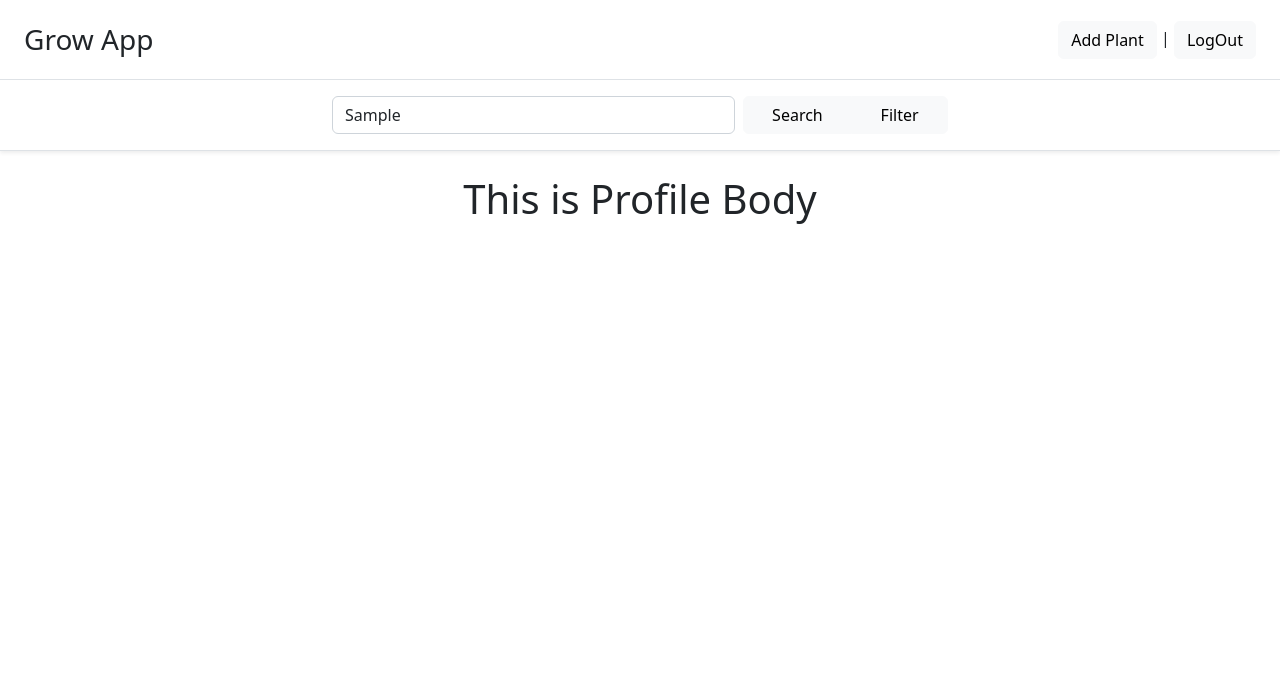
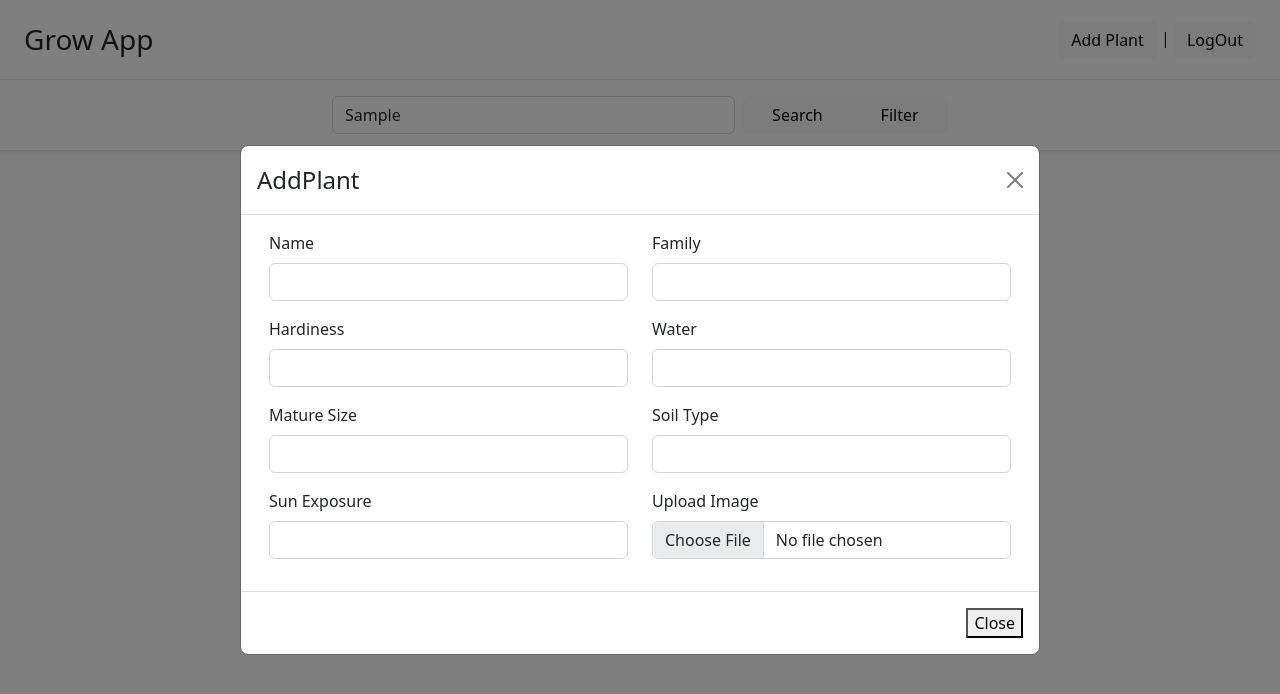
Before and after one commit to Shawn8z/React-plant-app, a React (Create React App) app: page / in a window 1280 px wide. Both pictures are taken after typing "Sample" into the empty fields and a click on the button "Add Plant". Shown: the top 694 px of the page. Built offline with nearby package versions, Linux system fonts and the light colour scheme.

Commit message:
added add plant modal and all the inputs about the new plant

```diff
--- a/src/App.js
+++ b/src/App.js
@@ -14,6 +14,7 @@ import ProfileBody from './Components/bodys/profile-body';
 
 import LoginModal from './Components/modals/login-modal';
 import RegisterModal from './Components/modals/register-modal';
+import AddPlantModal from './Components/modals/addPlant-modal';
 
 import TooltipContent from './Components/tooltipContent';
 
@@ -23,6 +24,7 @@ function App(props) {
 
 const [showLogin, setShowLogin] = useState(false);
 const [showRegister, setShowRegister] = useState(false);
+const [showAddPlant, setShowAddPlant] = useState(false);
 
 
 const handleCloseLogin = () => setShowLogin(false);
@@ -31,19 +33,25 @@ const handleShowLogin = () => setShowLogin(true);
 const handleCloseRegister = () => setShowRegister(false);
 const handleShowRegister = () => setShowRegister(true);
 
+const handleCloseAddPlant = () => setShowAddPlant(false);
+const handleshowAddPlant = () => setShowAddPlant(true);
 
 
 
   return (
     <div className="App">
 
-
+      {/* =====navbars===== */}
       {/* <MainNavbar
         handleShowRegister={handleShowRegister}
         handleShowLogin={handleShowLogin}
       /> */}
-      <ProfileNavbar />
+      <ProfileNavbar
+        handleshowAddPlant={handleshowAddPlant}
+      />
 
+
+      {/* =====modals===== */}
       <LoginModal
         show={showLogin}
         onHide={() => handleCloseLogin(false)}
@@ -52,8 +60,14 @@ const handleShowRegister = () => setShowRegister(true);
         show={showRegister}
         onHide={() => handleCloseRegister(false)}
       />
+      <AddPlantModal
+        show={showAddPlant}
+        onHide={() => handleCloseAddPlant(false)}
+      />
 
 
+
+      {/* =====bodys===== */}
       {/* <MainBody /> */}
       <ProfileBody />
 
--- /dev/null
+++ b/src/Components/modals/addPlant-modal.js
@@ -0,0 +1,101 @@
+import Form from 'react-bootstrap/Form';
+
+import Button from 'react-bootstrap/Button';
+import Modal from 'react-bootstrap/Modal';
+
+import Container from 'react-bootstrap/Container';
+import Row from 'react-bootstrap/Row';
+import Col from 'react-bootstrap/Col';
+
+
+function AddPlantModal(props) {
+
+    return (
+        <Modal
+            {...props}
+            size="lg"
+            centered
+        >
+
+            <Modal.Header closeButton>
+                <Modal.Title id="register-modal">
+                    AddPlant
+                </Modal.Title>
+            </Modal.Header>
+            <Modal.Body>
+
+                <Form>
+                    <Container>
+                        <Row>
+                            <Col>
+                                <Form.Group className="mb-3" controlId="name">
+                                    <Form.Label>Name</Form.Label>
+                                    <Form.Control type="text" />
+                                </Form.Group>
+                            </Col>
+                            <Col>
+                                <Form.Group className="mb-3" controlId="family">
+                                    <Form.Label>Family</Form.Label>
+                                    <Form.Control type="text"/>
+                                </Form.Group>
+                            </Col>
+                        </Row>
+
+                        <Row>
+                            <Col>
+                                <Form.Group className="mb-3" controlId="hardiness">
+                                    <Form.Label>Hardiness</Form.Label>
+                                    <Form.Control type="text" />
+                                </Form.Group>
+                            </Col>
+                            <Col>
+                                <Form.Group className="mb-3" controlId="water">
+                                    <Form.Label>Water</Form.Label>
+                                    <Form.Control type="text" />
+                                </Form.Group>
+                            </Col>
+                        </Row>
+
+                        <Row>
+                            <Col>
+                                <Form.Group className="mb-3" controlId="size">
+                                    <Form.Label>Mature Size</Form.Label>
+                                    <Form.Control type="text" />
+                                </Form.Group>
+                            </Col>
+                            <Col>
+                                <Form.Group className="mb-3" controlId="soil">
+                                    <Form.Label>Soil Type</Form.Label>
+                                    <Form.Control type="text" />
+                                </Form.Group>
+                            </Col>
+                        </Row>
+
+                        <Row>
+                            <Col>
+                                <Form.Group className="mb-3" controlId="sun">
+                                    <Form.Label>Sun Exposure</Form.Label>
+                                    <Form.Control type="text" />
+                                </Form.Group>
+                            </Col>
+                            <Col>
+                                <Form.Group className="mb-3" controlId="image">
+                                    <Form.Label>Upload Image</Form.Label>
+                                    <Form.Control type="file" />
+                                </Form.Group>
+                            </Col>
+                        </Row>
+
+                    </Container>
+                </Form>
+
+            </Modal.Body>
+            <Modal.Footer>
+                <button onClick={props.onHide}>Close</button>
+            </Modal.Footer>
+        </Modal>
+
+    )
+}
+
+export default AddPlantModal;
--- a/src/Components/modals/login-modal.js
+++ b/src/Components/modals/login-modal.js
@@ -25,8 +25,7 @@ function LoginModal(props) {
                 dapibus ac facilisis in, egestas eget quam. Morbi leo risus, porta ac
                 consectetur ac, vestibulum at eros.
                 </p>
-                {/* <Login /> */}
-                <Register />
+                <Login />
             </Modal.Body>
             <Modal.Footer>
                 <button onClick={props.onHide}>Close</button>
--- a/src/Components/modals/register-modal.js
+++ b/src/Components/modals/register-modal.js
@@ -1,8 +1,8 @@
 import { logDOM } from '@testing-library/react';
 import Button from 'react-bootstrap/Button';
 import Modal from 'react-bootstrap/Modal';
+import Register from '../login&register/register';
 import Login from '../login&register/login';
-import Register from '../login&register/register';
 
 function RegisterModal(props) {
 
@@ -25,7 +25,6 @@ function RegisterModal(props) {
                 dapibus ac facilisis in, egestas eget quam. Morbi leo risus, porta ac
                 consectetur ac, vestibulum at eros.
                 </p>
-                {/* <Login /> */}
                 <Register />
             </Modal.Body>
             <Modal.Footer>
--- a/src/Components/navbars/profile-navbar.js
+++ b/src/Components/navbars/profile-navbar.js
@@ -25,7 +25,7 @@ function CustomToggle({ children, eventKey }) {
 }
 
 
-function ProfileNavbar() {
+function ProfileNavbar(props) {
 
 
 
@@ -36,7 +36,7 @@ function ProfileNavbar() {
 
                 <h3 className="my-0 mr-md-auto font-weight-normal">Grow App</h3>
                 <nav className="my-2 my-sm-0 mr-md-3 ">
-                    <Button variant="light" ClassName="col-md-6" >
+                    <Button variant="light" onClick={props.handleshowAddPlant}>
                         Add Plant
                     </Button>
                     <span>  |  </span>
```
